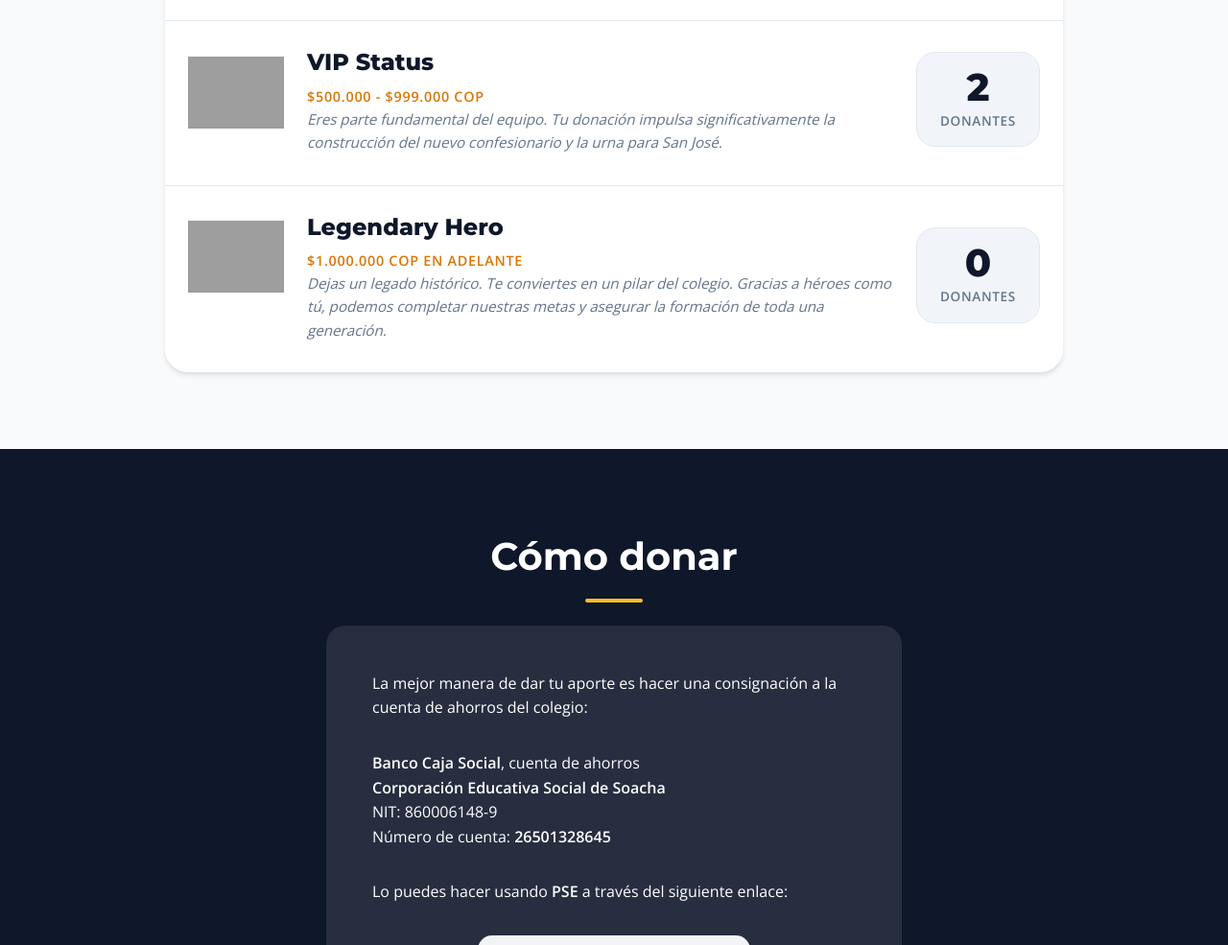
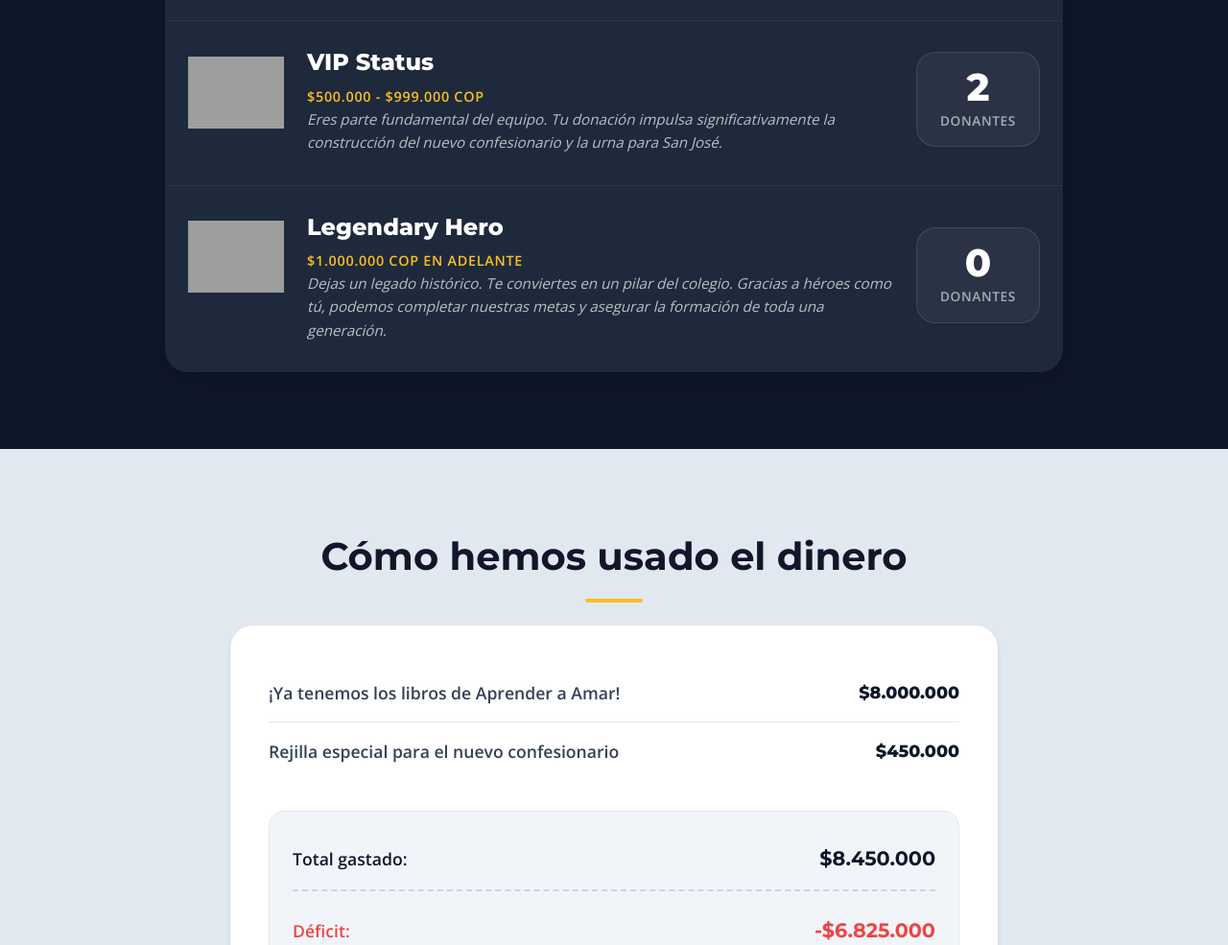
Before and after one commit to YouPray/SomosColegioIntegral, a plain HTML site: page index.html in a window 1280 px wide. Shown: the part 4819-5804 px from the top of the page at 96% size. Drawn offline with nearby package versions, Linux system fonts and the light colour scheme; grey boxes are pictures that could not be loaded.

Commit message:
Add expenses section and update donors section to dark theme

```diff
--- /dev/null
+++ b/expenses.json
@@ -0,0 +1,10 @@
+[
+    {
+        "item": "¡Ya tenemos los libros de Aprender a Amar!",
+        "amount": 8000000
+    },
+    {
+        "item": "Rejilla especial para el nuevo confesionario",
+        "amount": 450000
+    }
+]
--- a/index.html
+++ b/index.html
@@ -109,11 +109,20 @@
             </div>
         </section>
 
+        <section id="gastos" class="section expenses reveal">
+            <div class="container">
+                <h2>Cómo hemos usado el dinero</h2>
+                <div id="expenses-container" class="expenses-container">
+                    <!-- Expenses will be injected here via JavaScript -->
+                </div>
+            </div>
+        </section>
+
         <section id="donar" class="section how-to-donate reveal">
             <div class="container">
                 <h2>Cómo donar</h2>
                 <div class="donation-info">
-                    <p>La mejor manera de dar tu aporte es hacer una consignación a la cuenta de ahorros del colegio:
+                    <p>La mejor manera de ayudar es hacer una consignación a la cuenta de ahorros del colegio:
                     </p>
                     <div class="account-details">
                         <div><strong>Banco Caja Social</strong>, cuenta de ahorros</div>
--- a/script.js
+++ b/script.js
@@ -99,14 +99,16 @@ document.addEventListener('DOMContentLoaded', () => {
         }
     ];
 
-    fetch('donors.json')
-        .then(response => response.json())
-        .then(donors => {
-            updateTotalDonated(donors);
-            renderObjectives(donors);
-            renderDonors(donors);
-            setupScrollAnimations();
-        });
+    Promise.all([
+        fetch('donors.json').then(res => res.json()),
+        fetch('expenses.json').then(res => res.json()).catch(() => [])
+    ]).then(([donors, expenses]) => {
+        updateTotalDonated(donors);
+        renderObjectives(donors);
+        renderDonors(donors);
+        renderExpenses(donors, expenses);
+        setupScrollAnimations();
+    });
 
     function updateTotalDonated(donors) {
         const total = donors.reduce((sum, d) => sum + d.amount, 0);
@@ -273,6 +275,48 @@ document.addEventListener('DOMContentLoaded', () => {
         });
     }
 
+    function renderExpenses(donors, expenses) {
+        const container = document.getElementById('expenses-container');
+        if (!container) return;
+
+        const totalDonated = donors.reduce((sum, d) => sum + d.amount, 0);
+        const totalExpenses = (expenses || []).reduce((sum, e) => sum + e.amount, 0);
+        const balance = totalDonated - totalExpenses;
+
+        let html = '<div class="expenses-list">';
+        if (expenses && expenses.length > 0) {
+            expenses.forEach(expense => {
+                html += `
+                    <div class="expense-item">
+                        <span class="expense-desc">${expense.item}</span>
+                        <span class="expense-amount">$${expense.amount.toLocaleString('es-CO')}</span>
+                    </div>
+                `;
+            });
+        } else {
+            html += '<p>Aún no hay gastos registrados.</p>';
+        }
+        html += '</div>';
+
+        const balanceClass = balance >= 0 ? 'surplus' : 'deficit';
+        const balanceLabel = balance >= 0 ? 'Superávit' : 'Déficit';
+
+        html += `
+            <div class="expenses-summary">
+                <div class="summary-row total-spent">
+                    <span>Total gastado:</span>
+                    <span class="summary-amount">$${totalExpenses.toLocaleString('es-CO')}</span>
+                </div>
+                <div class="summary-row balance-row ${balanceClass}">
+                    <span>${balanceLabel}:</span>
+                    <span class="summary-amount">$${Math.abs(balance).toLocaleString('es-CO')}</span>
+                </div>
+            </div>
+        `;
+
+        container.innerHTML = html;
+    }
+
     function obfuscateName(fullName) {
         return fullName.split(' ').map(word => {
             if (word.length <= 2) return word;
--- a/style.css
+++ b/style.css
@@ -541,14 +541,29 @@ h2::after {
 }
 
 /* Donors Section */
+.donors {
+    background: var(--primary-color);
+    color: var(--white);
+}
+
+.donors h2 {
+    color: var(--white);
+}
+
+.donors > .container > p {
+    color: rgba(255, 255, 255, 0.8);
+    text-align: center;
+    margin-bottom: 2rem;
+}
+
 /* Hall of Fame */
 .hall-of-fame {
     display: flex;
     flex-direction: column;
     margin-top: 3rem;
-    background: var(--white);
+    background: var(--primary-light);
     border-radius: var(--radius-lg);
-    box-shadow: var(--shadow-md);
+    box-shadow: 0 10px 30px rgba(0, 0, 0, 0.2);
     overflow: hidden;
 }
 
@@ -558,7 +573,7 @@ h2::after {
     align-items: flex-start;
     padding: 1.5rem;
     transition: var(--transition);
-    border-bottom: 1px solid #e2e8f0;
+    border-bottom: 1px solid rgba(255, 255, 255, 0.05);
 }
 
 .hall-of-fame-level:last-child {
@@ -566,7 +581,7 @@ h2::after {
 }
 
 .hall-of-fame-level:hover {
-    background: #f8fafc;
+    background: rgba(255, 255, 255, 0.03);
 }
 
 .level-image-container {
@@ -588,7 +603,7 @@ h2::after {
 
 .level-title {
     font-size: 1.5rem;
-    color: var(--primary-color);
+    color: var(--white);
     margin-bottom: 0.25rem;
     font-weight: 800;
     font-family: 'Montserrat', sans-serif;
@@ -596,14 +611,14 @@ h2::after {
 
 .level-range {
     font-size: 0.9rem;
-    color: var(--accent-dark);
+    color: var(--accent-color);
     font-weight: 700;
     text-transform: uppercase;
     letter-spacing: 0.05em;
 }
 
 .level-description {
-    color: var(--text-light);
+    color: rgba(255, 255, 255, 0.7);
     font-style: italic;
     margin-bottom: 0;
     font-size: 0.95rem;
@@ -625,10 +640,10 @@ h2::after {
     display: flex;
     flex-direction: column;
     align-items: center;
-    background: #f1f5f9;
+    background: rgba(255, 255, 255, 0.05);
     padding: 1rem 1.5rem;
     border-radius: 20px;
-    border: 1px solid #e2e8f0;
+    border: 1px solid rgba(255, 255, 255, 0.1);
     min-width: 120px;
 }
 
@@ -636,7 +651,7 @@ h2::after {
     font-size: 2.5rem;
     font-weight: 800;
     line-height: 1;
-    color: var(--primary-color);
+    color: var(--white);
     font-family: 'Montserrat', sans-serif;
 }
 
@@ -644,7 +659,7 @@ h2::after {
     font-size: 0.85rem;
     text-transform: uppercase;
     font-weight: 700;
-    color: var(--text-light);
+    color: rgba(255, 255, 255, 0.6);
     letter-spacing: 0.05em;
     margin-top: 0.25rem;
 }
@@ -673,6 +688,107 @@ h2::after {
         flex-direction: column;
         align-items: center;
         gap: 0.5rem;
+    }
+}
+
+/* Expenses Section */
+.expenses {
+    background: #e2e8f0;
+}
+
+.expenses-container {
+    max-width: 800px;
+    margin: 0 auto;
+    background: var(--white);
+    border-radius: var(--radius-lg);
+    box-shadow: var(--shadow-md);
+    padding: 2.5rem;
+    color: var(--text-color);
+}
+
+.expenses-list {
+    margin-bottom: 2rem;
+}
+
+.expense-item {
+    display: flex;
+    justify-content: space-between;
+    padding: 1rem 0;
+    border-bottom: 1px solid #e2e8f0;
+    font-size: 1.1rem;
+}
+
+.expense-item:last-child {
+    border-bottom: none;
+}
+
+.expense-desc {
+    font-weight: 600;
+}
+
+.expense-amount {
+    font-weight: 800;
+    color: var(--primary-color);
+    font-family: 'Montserrat', sans-serif;
+}
+
+.expenses-summary {
+    background: #f1f5f9;
+    padding: 1.5rem;
+    border-radius: var(--radius-md);
+    border: 1px solid #e2e8f0;
+}
+
+.summary-row {
+    display: flex;
+    justify-content: space-between;
+    align-items: center;
+    padding: 0.5rem 0;
+    font-size: 1.1rem;
+    font-weight: 700;
+}
+
+.summary-amount {
+    font-family: 'Montserrat', sans-serif;
+    font-size: 1.3rem;
+}
+
+.total-spent {
+    color: var(--primary-color);
+    border-bottom: 2px dashed #cbd5e1;
+    padding-bottom: 1rem;
+    margin-bottom: 1rem;
+}
+
+.balance-row.surplus {
+    color: #10b981;
+}
+
+.balance-row.surplus .summary-amount::before {
+    content: '+';
+}
+
+.balance-row.deficit {
+    color: #ef4444;
+}
+
+.balance-row.deficit .summary-amount::before {
+    content: '-';
+}
+
+@media (max-width: 768px) {
+    .expenses-container {
+        padding: 1.5rem;
+    }
+
+    .expense-item, .summary-row {
+        flex-direction: column;
+        align-items: flex-start;
+        gap: 0.5rem;
+    }
+
+    .expense-amount, .summary-amount {
+        align-self: flex-start;
     }
 }
 
```
Also changed, not shown: images/projects/oldproject2b.jpg (added), images/projects/project2b.jpg, 1 other file.
